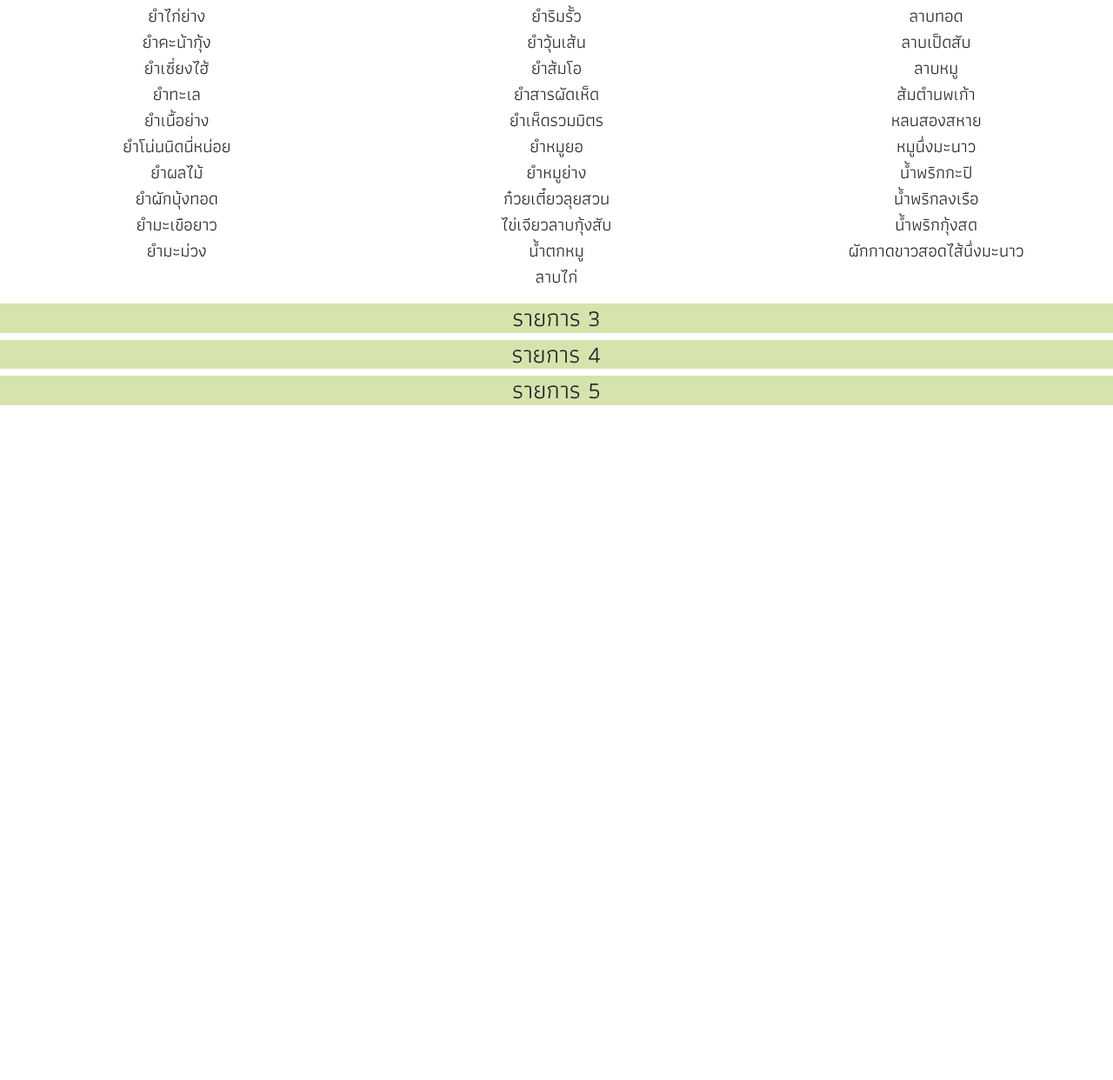
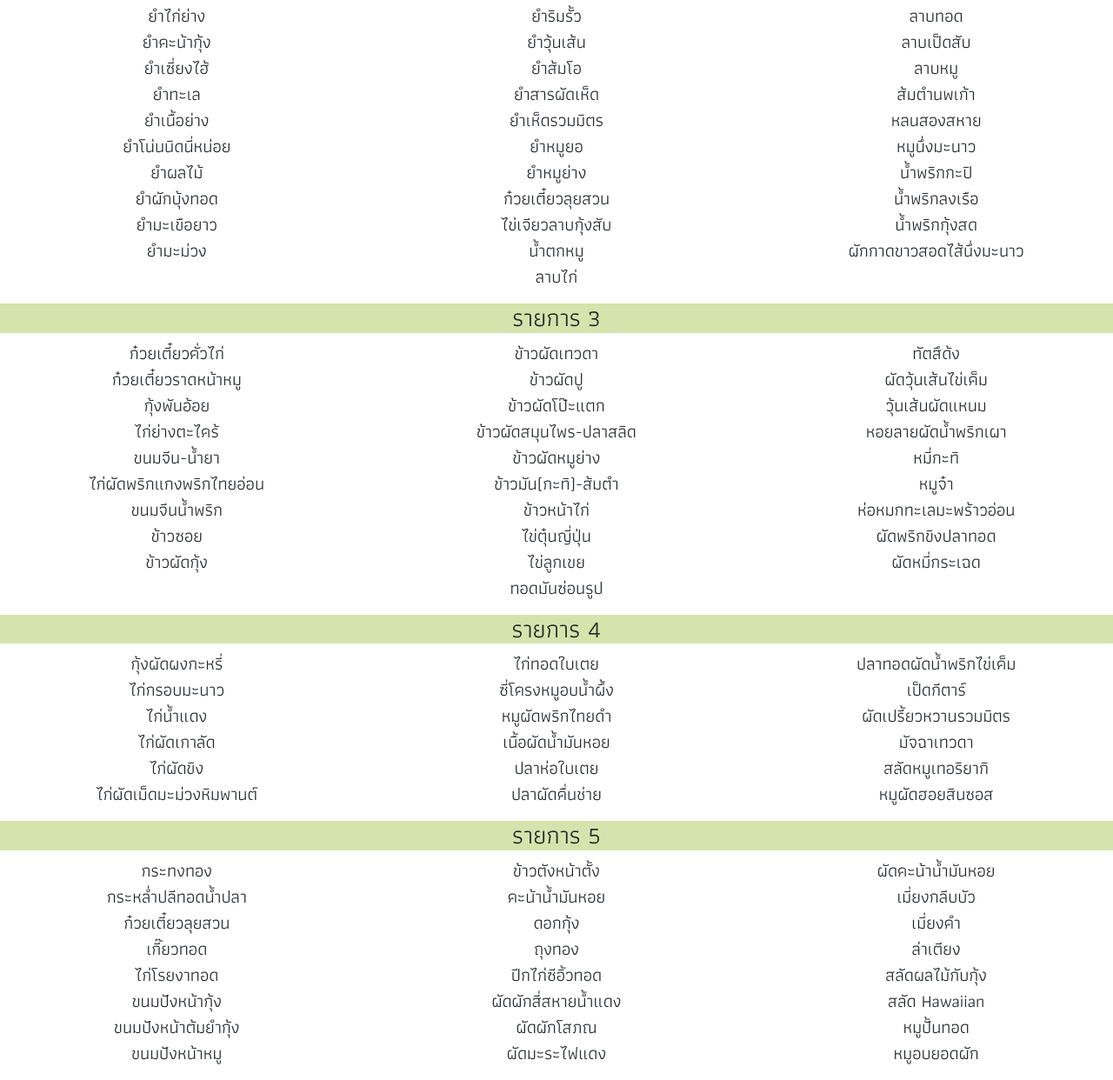
Before and after one commit to baimaiprachan/catering-fb, a plain HTML site: page index.html in a window 1280 px wide. Shown: the part 1179-2421 px from the top of the page at 87% size. Before the commit the page ends 1653 px from the top, so only its background shows below. Drawn offline with nearby package versions, Linux system fonts and the light colour scheme.

Commit message:
complete main course list

```diff
--- a/index.html
+++ b/index.html
@@ -267,9 +267,120 @@
       </div>
     </div>
     <h3>รายการ 3</h3>
+    <div class="row">
+      <div class="col">
+        <p class="lead">
+          ก๋วยเตี๋ยวคั่วไก่<br>
+          ก๋วยเตี๋ยวราดหน้าหมู<br>
+          กุ้งพันอ้อย<br>
+          ไก่ย่างตะไคร้<br>
+          ขนมจีน-น้ำยา<br>
+          ไก่ผัดพริกแกงพริกไทยอ่อน<br>
+          ขนมจีนน้ำพริก<br>
+          ข้าวซอย<br>
+          ข้าวผัดกุ้ง<br>
+        </p>
+      </div>
+      <div class="col">
+        <p class="lead">
+          ข้าวผัดเทวดา<br>
+          ข้าวผัดปู<br>
+          ข้าวผัดโป๊ะแตก<br>
+          ข้าวผัดสมุนไพร-ปลาสลิด<br>
+          ข้าวผัดหมูย่าง<br>
+          ข้าวมัน(กะทิ)-ส้มตำ<br>
+          ข้าวหน้าไก่<br>
+          ไข่ตุ๋นญี่ปุ่น<br>
+          ไข่ลูกเขย<br>
+          ทอดมันซ่อนรูป<br>
+        </p>
+      </div>
+      <div class="col">
+        <p class="lead">
+          ทัตสึด้ง<br>
+          ผัดวุ้นเส้นไข่เค็ม<br>
+          วุ้นเส้นผัดแหนม<br>
+          หอยลายผัดน้ำพริกเผา<br>
+          หมี่กะทิ<br>
+          หมูจ๋า<br>
+          ห่อหมกทะเลมะพร้าวอ่อน<br>
+          ผัดพริกขิงปลาทอด<br>
+          ผัดหมี่กระเฉด
+        </p>
+      </div>
+    </div>
     <h3>รายการ 4</h3>
+    <div class="row">
+      <div class="col">
+        <p class="lead">
+          กุ้งผัดผงกะหรี่<br>
+          ไก่กรอบมะนาว<br>
+          ไก่น้ำแดง<br>
+          ไก่ผัดเกาลัด<br>
+          ไก่ผัดขิง<br>
+          ไก่ผัดเม็ดมะม่วงหิมพานต์<br>
+        </p>
+      </div>
+      <div class="col">
+        <p class="lead">
+          ไก่ทอดใบเตย<br>
+          ซี่โครงหมูอบน้ำผึ้ง<br>
+          หมูผัดพริกไทยดำ<br>
+          เนื้อผัดน้ำมันหอย<br>
+          ปลาห่อใบเตย<br>
+          ปลาผัดคื่นช่าย<br>
+        </p>
+      </div>
+      <div class="col">
+        <p class="lead">
+          ปลาทอดผัดน้ำพริกไข่เค็ม<br>
+          เป็ดกีตาร์<br>
+          ผัดเปรี้ยวหวานรวมมิตร<br>
+          มัจฉาเทวดา<br>
+          สลัดหมูเทอริยากิ<br>
+          หมูผัดฮอยสินซอส
+        </p>
+      </div>
+    </div>
     <h3>รายการ 5</h3>
-
+    <div class="row">
+      <div class="col">
+        <p class="lead">
+          กระทงทอง<br>
+          กระหล่ำปลีทอดน้ำปลา<br>
+          ก๋วยเตี๋ยวลุยสวน<br>
+          เกี๊ยวทอด<br>
+          ไก่โรยงาทอด<br>
+          ขนมปังหน้ากุ้ง<br>
+          ขนมปังหน้าต้มยำกุ้ง<br>
+          ขนมปังหน้าหมู<br>
+        </p>
+      </div>
+      <div class="col">
+        <p class="lead">
+          ข้าวตังหน้าตั้ง<br>
+          คะน้าน้ำมันหอย<br>
+          ดอกกุ้ง<br>
+          ถุงทอง<br>
+          ปีกไก่ซีอิ้วทอด<br>
+          ผัดผักสี่สหายน้ำแดง<br>
+          ผัดผักโสภณ<br>
+          ผัดมะระไฟแดง<br>
+        </p>
+      </div>
+      <div class="col">
+        <p class="lead">
+          ผัดคะน้าน้ำมันหอย<br>
+          เมี่ยงกลีบบัว<br>
+          เมี่ยงคำ<br>
+          ล่าเตียง<br>
+          สลัดผลไม้กับกุ้ง<br>
+          สลัด Hawaiian<br>
+          หมูปั้นทอด<br>
+          หมูอบยอดผัก<br>
+        </p>
+      </div>
+    </div>
   </body>
 
 </html>
```
